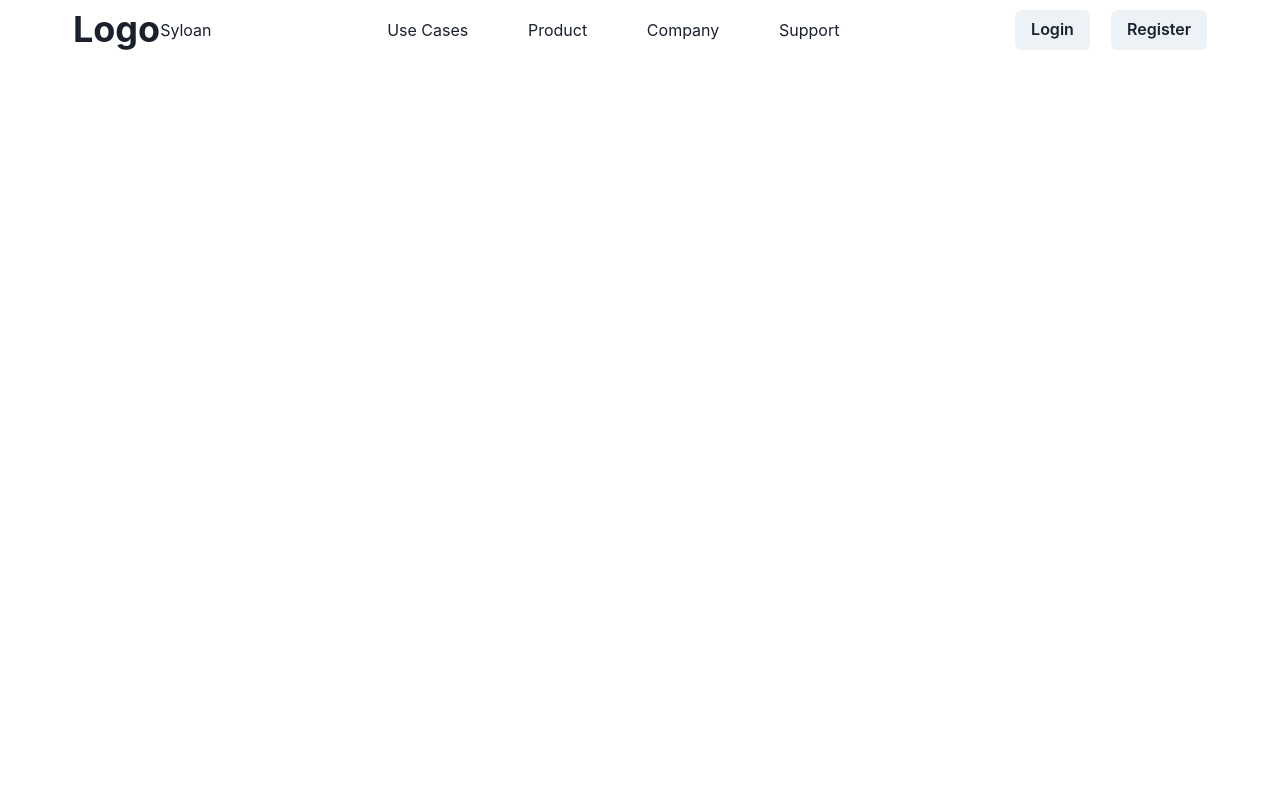
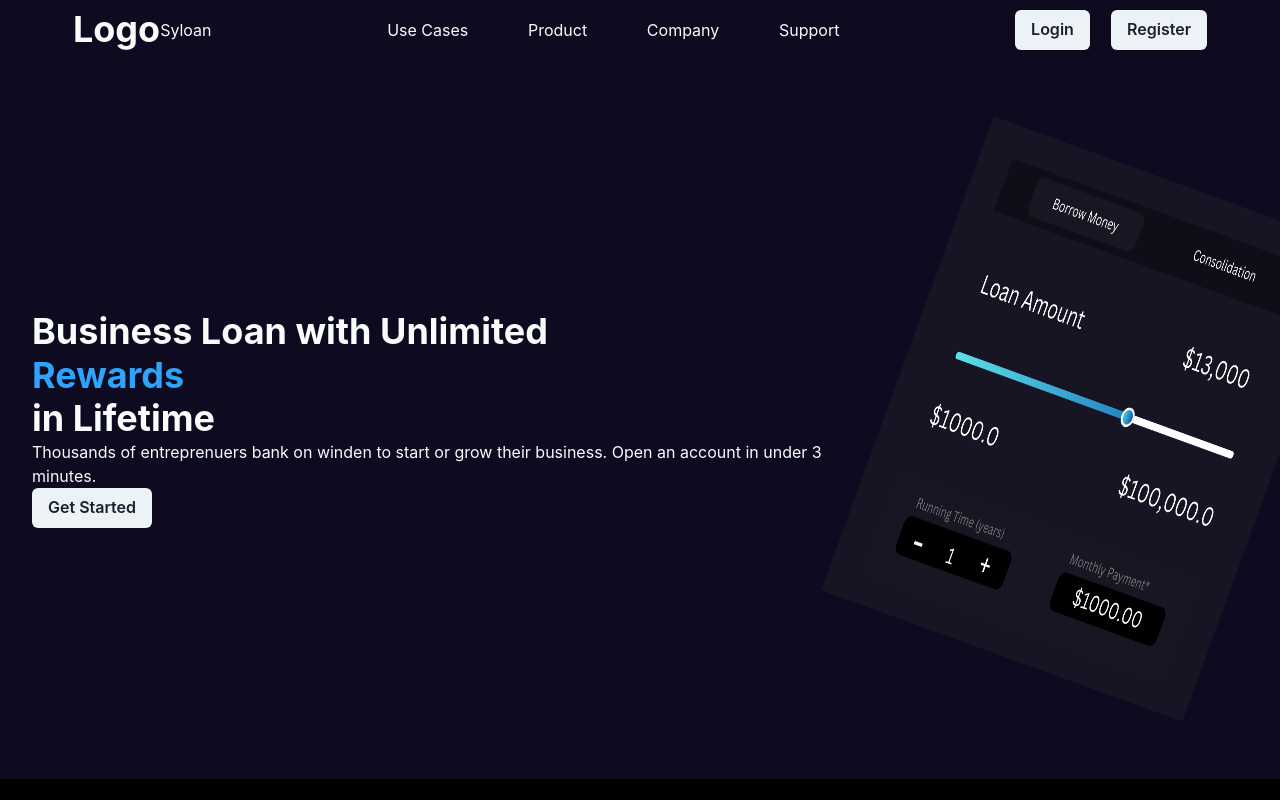
Before and after one commit to Animesh-2/syloan, a React (Create React App) app in the folder syloan/: page / in a window 1280 px wide. Shown: the top 800 px of the page. Built offline with nearby package versions, Linux system fonts and the light colour scheme.

Commit message:
homepage parallax

```diff
--- a/syloan/src/App.js
+++ b/syloan/src/App.js
@@ -5,7 +5,7 @@ import { ChakraProvider } from '@chakra-ui/react'
 function App() {
   return (
     <ChakraProvider>
-    <div className="App">
+    <div className="App" >
     <Home/>
     </div>
     </ChakraProvider>
--- a/syloan/src/Pages/Home.jsx
+++ b/syloan/src/Pages/Home.jsx
@@ -1,9 +1,84 @@
-import React from 'react';
-import { Box, Heading } from '@chakra-ui/react'
+import React,{useState,useEffect} from 'react';
+import { Box, Heading ,Image,Flex,Text,Button} from '@chakra-ui/react'
 import Navbar from "../component/Navbar";
+import styles from "./Home.module.css";
 export default function Home(){
-    return(
-<Box>
+
+        const [scrollY, setScrollY] = useState(0);
+
+        useEffect(() => {
+            const handleScroll = () => {
+              throttleScroll();
+            };
+            function throttle(func, delay) {
+                let timeout;
+                return function(...args) {
+                  if (!timeout) {
+                    timeout = setTimeout(() => {
+                      func(...args);
+                      timeout = null;
+                    }, delay);
+                  }
+                };
+              }
+            const throttleScroll = throttle(() => {
+              setScrollY(window.scrollY);
+            }, 2); // Adjust throttle time as needed
+
+            window.addEventListener('scroll', handleScroll);
+
+            return () => {
+              window.removeEventListener('scroll', handleScroll);
+            };
+          }, []);
+    return(<Box bg="blue" overflowx={"hidden"}><div className={styles.parallaxContainer} style={{ height: '100vh'
+}}>
+
+
+
+<div
+  className={styles.parallaxLayer}
+  style={{ transform: `translateY(${scrollY * 0.55}px)` }}
+>
+  <Box bg="#0e0a20" color={"#F8FCFB"}>
     <Navbar/>
+    <Flex h="90vh" w={"100%"} justify={"space-between"} align={"center"} overflow={"hidden"}>
+        <Box p={"2EM"}>
+        <Heading >Business Loan with Unlimited <Text color="#2FA4FF" >Rewards</Text> in Lifetime</Heading>
+        <Text>Thousands of entreprenuers bank on
+            winden to start or grow their business. Open an
+            account in under 3 minutes. </Text>
+            <Button>Get Started</Button>
+        </Box>
+        <Image src="BORROW_MONEY.png" w="30%" h="70%" transform={"rotate(20deg)"} />
+    </Flex>
+
+</Box>
+</div>
+
+<div
+  className={styles.parallaxLayer}
+  style={{ transform: `translateY(${scrollY * 0.65}px)`, backgroundColor:"BLACK" }}
+
+>
+<img src="phone.png" alt="background" />
+
+</div>
+<Box position={"absolute"} color={"black"}>
+<Heading >Hello Under </Heading>
+<Heading >Hello Under </Heading>
+<Heading >Hello Under </Heading>
+<Heading >Hello Under </Heading>
+<Heading >Hello Under </Heading>
+<Heading >Hello Under </Heading>
+<Heading >Hello Under </Heading>
+<Heading >Hello Under </Heading>
+<Heading >Hello Under </Heading>
+<Heading >Hello Under </Heading>
+<Heading >Hello Under </Heading>
+<Heading >Hello Under </Heading>
+
+</Box>
+</div>
 </Box>
 )}
--- /dev/null
+++ b/syloan/src/Pages/Home.module.css
@@ -0,0 +1,14 @@
+.parallax-container {
+  position: relative;
+  overflow: hidden;
+}
+
+.parallax-layer {
+  position: absolute;
+  top: 3em;
+  overflow-x: hidden;
+  left: 0;
+  width: 100%;
+  height: 100vh;
+  pointer-events: none; /* So that it doesn't interfere with scrolling */
+}
```
Also changed, not shown: syloan/public/BORROW_MONEY.png (added), syloan/public/phone.png (added).
